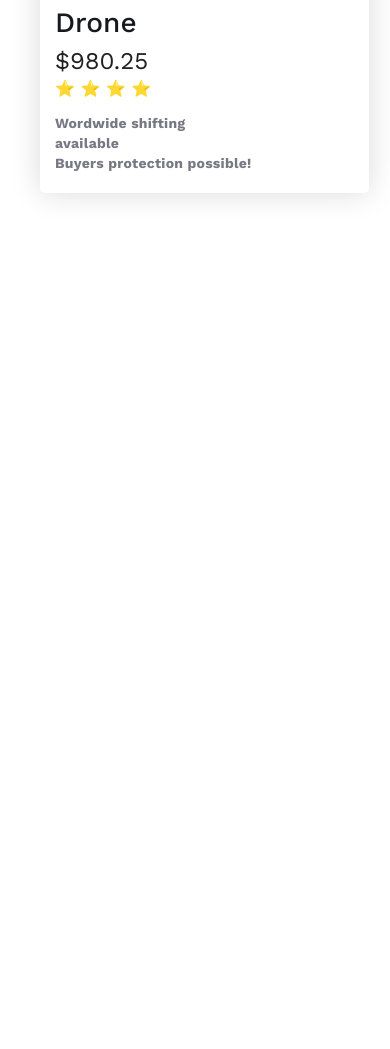
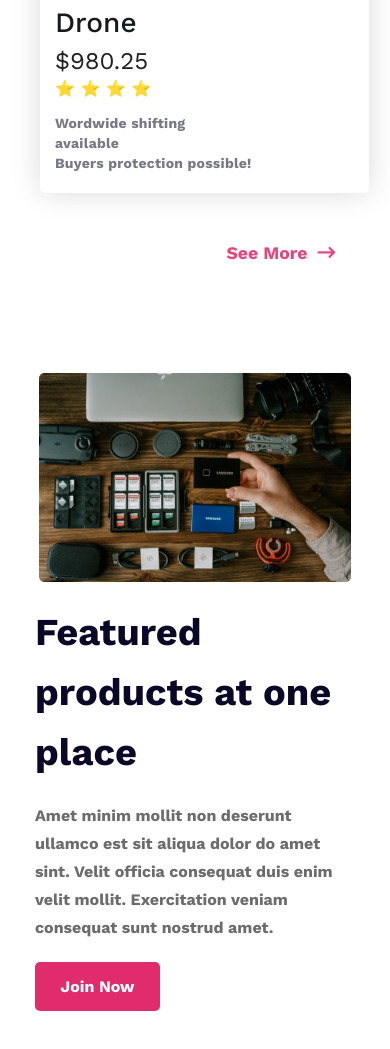
Before and after one commit to Mostakim3157/influencer-gear-web, a plain HTML site: page index.html in a window 390 px wide. Shown: the part 5935-6984 px from the top of the page. Before the commit the page ends 6268 px from the top, so only its background shows below. Drawn offline with nearby package versions, Linux system fonts and the light colour scheme.

Commit message:
features added

```diff
--- a/css/responsive.css
+++ b/css/responsive.css
@@ -58,14 +58,39 @@
 
   /* popular collection starts*/
 
-  .collection{
+  .collection {
     margin-top: 0;
   }
 
   .collection-cart-container {
     grid-template-columns: repeat(1, 1fr);
   }
+  /* features starts */
+  .features-container {
+    flex-direction: column;
+  }
+  .features-img {
+    width: 100%;
 
+  }
+  .features-img img{
+    width: 80%;
+    display: block;
+    margin: 0 auto;
 
+  }
+  .features-text {
+    width: 80%;
+    display: flex;
+    flex-direction: column;
+    justify-content: center;
+    margin-top: 20px;
+    margin-left: 35px;
+  }
+
+  .features-btn {
+    width: 40%;
+
+  }
 
 }
--- a/css/style.css
+++ b/css/style.css
@@ -141,8 +141,8 @@ nav {
   display: grid;
   grid-template-columns: repeat(3, 1fr);
   padding: 40px;
-  padding-top: 0px ;
-
+  padding-top: 0px;
+  justify-items: center;
 }
 
 .cart {
@@ -152,13 +152,11 @@ nav {
   background: #fff;
   box-shadow: 0px 0px 30px 0px rgba(0, 0, 0, 0.15);
   margin-top: 30px;
-
 }
 
-.cart:hover{
-  box-shadow: 0px 0px 30px 0px rgba(0, 0, 0, 0.50);
-  transition: .5s;
-
+.cart:hover {
+  box-shadow: 0px 0px 30px 0px rgba(0, 0, 0, 0.5);
+  transition: 0.5s;
 }
 
 .cart-img {
@@ -199,3 +197,72 @@ nav {
   letter-spacing: 0.252px;
   padding: 15px;
 }
+
+.see-more {
+  color: rgba(224, 44, 109, 0.87);
+  font-size: 1.1rem;
+  font-weight: 700;
+  padding: 10px;
+  text-align: end;
+  margin-right: 45px;
+}
+
+#see-more {
+  margin-left: 5px;
+}
+
+/* features starts */
+.features {
+  max-width: 1200px;
+  margin: 0 auto;
+  margin-bottom: 100px;
+}
+
+.features-container {
+  display: flex;
+  justify-content: space-around;
+}
+
+.features-img {
+  width: 35%;
+}
+
+.features-text {
+  width: 55%;
+  display: flex;
+  flex-direction: column;
+  justify-content: center;
+}
+
+.features-text-h3 {
+  color: #0a0826;
+  font-size: 2.375rem;
+  font-weight: 700;
+  line-height: 60px;
+}
+.features-text-p {
+  color: #6c6c6c;
+  font-size: 1rem;
+  font-weight: 700;
+  line-height: 28px;
+  margin: 20px 0px;
+}
+.features-btn {
+  color: #fff;
+  font-size: 16px;
+  font-weight: 700;
+  width: 20%;
+  text-align: center;
+  background: #e02c6d;
+  padding: 15px;
+  border: none;
+  border-radius: 5px;
+}
+
+.features-btn:hover {
+  color: #e02c6d;
+  background:#fff;
+  transition: .5s;
+  border: 3px solid #e02c6d;
+
+}
--- a/index.html
+++ b/index.html
@@ -162,8 +162,20 @@
                     </p>
                 </div>
             </div>
-
+            <p class="see-more">See More <span id="see-more"><i class="fa-solid fa-arrow-right-long"></i></span></p>
         </section>
+         <section class="features">
+            <div class="features-container">
+                <div class="features-img">
+                    <img src="images/gear.png" alt="" id="features-img">
+                </div>
+            <div class="features-text">
+                <h3 class="features-text-h3">Featured products at one place</h3>
+                <p class="features-text-p">Amet minim mollit non deserunt ullamco est sit aliqua dolor do amet sint. Velit officia consequat duis enim velit mollit. Exercitation veniam consequat sunt nostrud amet.</p>
+                <button class="features-btn">Join Now</button>
+            </div>
+            </div>
+         </section>
     </main>
     <footer></footer>
 
```
